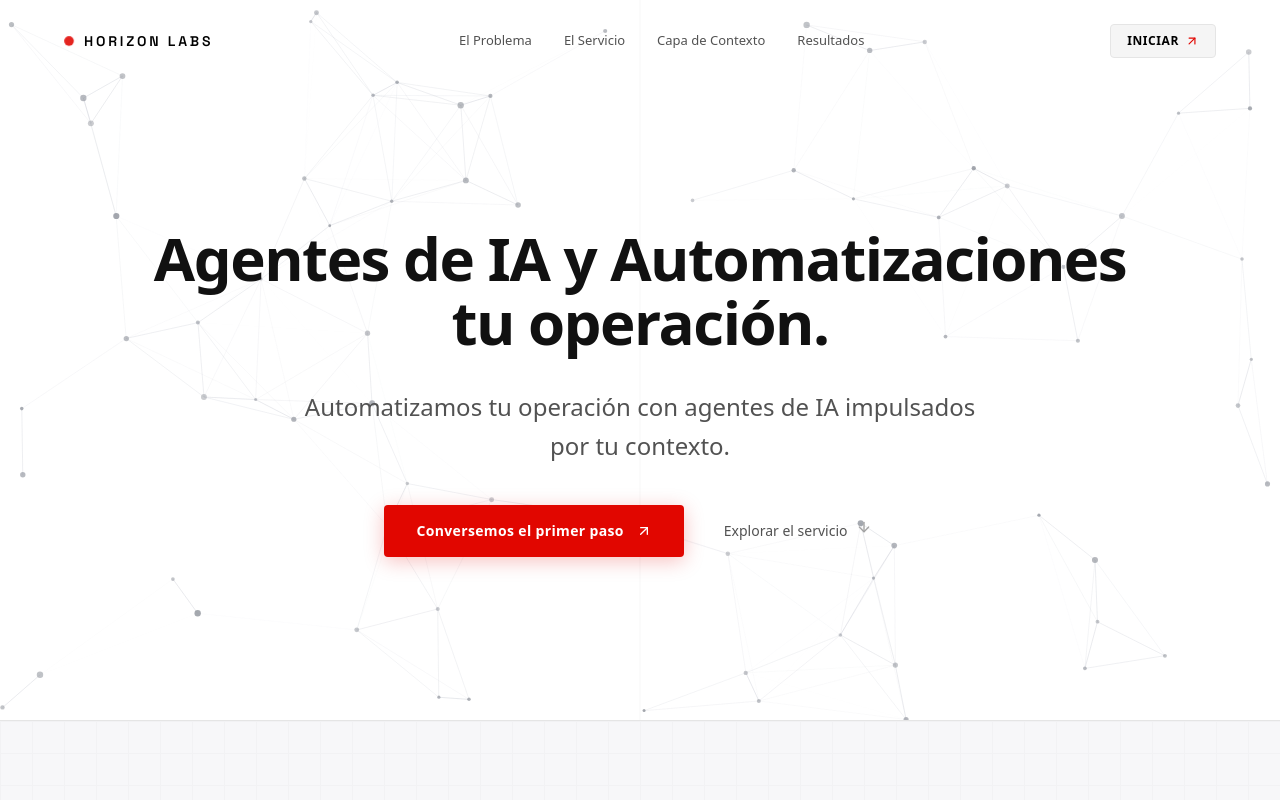
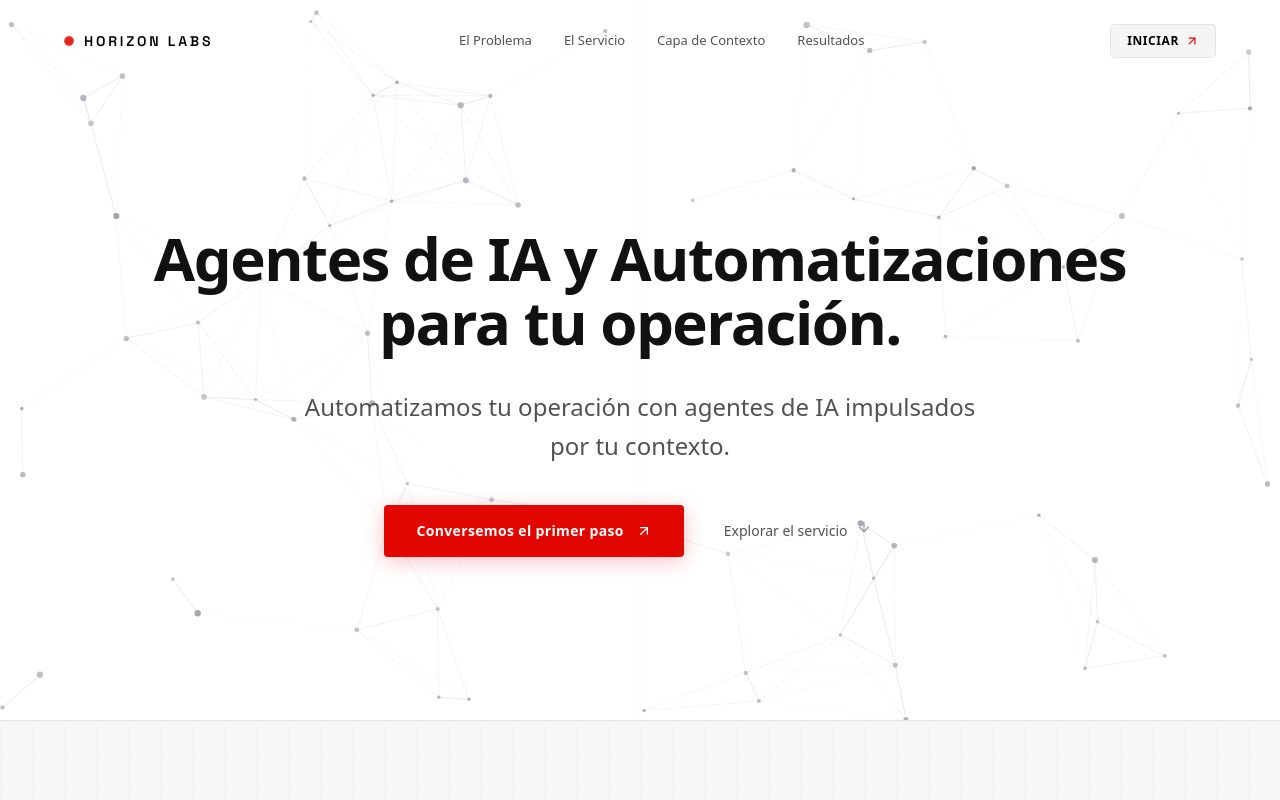
Before and after one commit to IRUBInacho/HorizonteLabs_landing, a React (Vite) app: page / in a window 1280 px wide. Shown: the top 800 px of the page. Built offline with nearby package versions, Linux system fonts and the light colour scheme.

Commit message:
fix: correct preposition in HeroSection headline for better grammar

```diff
--- a/src/components/HeroSection.tsx
+++ b/src/components/HeroSection.tsx
@@ -24,7 +24,7 @@ export const HeroSection: React.FC<HeroSectionProps> = ({ onOpenConsultation })
           transition={{ duration: 0.9, delay: 0.15, ease: [0.16, 1, 0.3, 1] }}
           className="text-4xl sm:text-6xl md:text-7xl lg:text-6xl font-bold tracking-tight text-[#111111] leading-[1.06] mb-8"
         >
-          Agentes de IA y Automatizaciones tu operación.
+          Agentes de IA y Automatizaciones para tu operación.
         </motion.h1>
 
         {/* Subtitle */}
```
